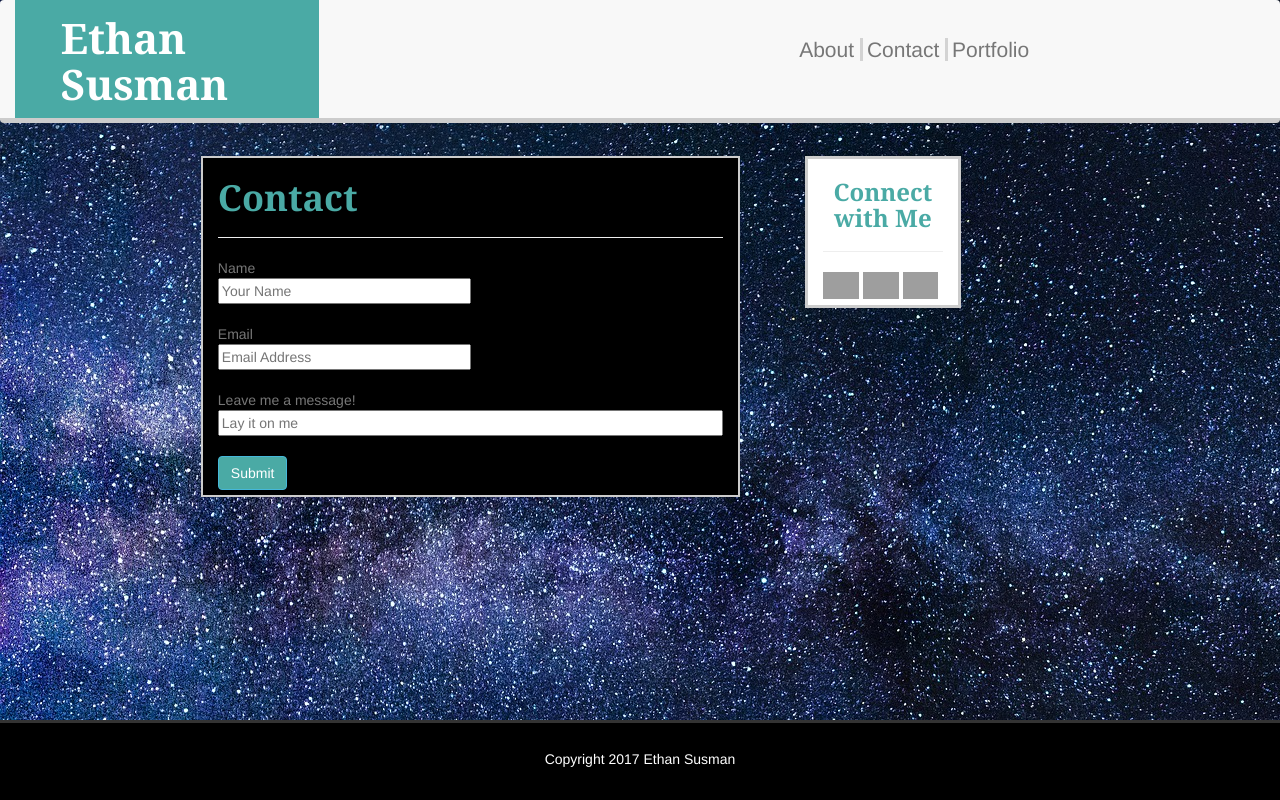
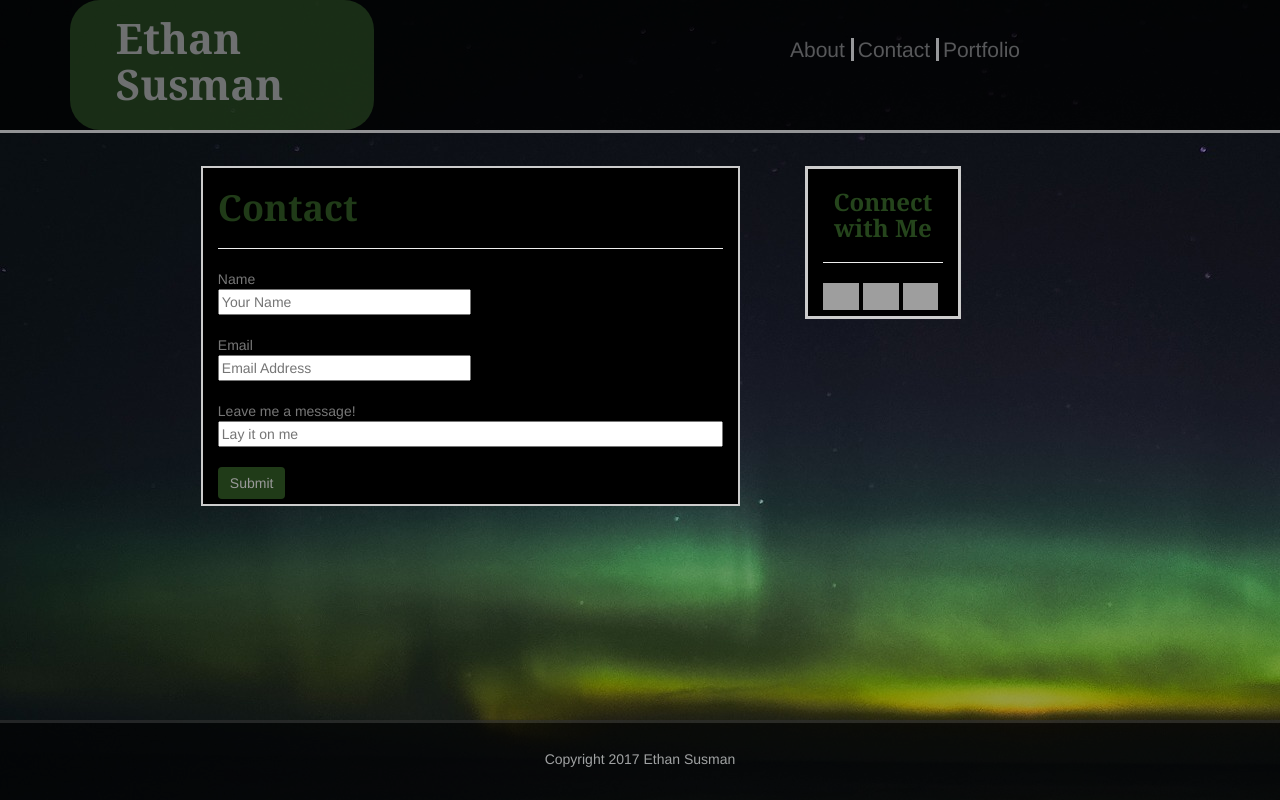
Before and after one commit to Splimis/Bootstrap-Portfolio, a plain HTML site: page contact.html in a window 1280 px wide. Drawn offline with nearby package versions, Linux system fonts and the light colour scheme; grey boxes are pictures that could not be loaded.

Commit message:
styling theme refined

```diff
--- a/Assets/restyle.css
+++ b/Assets/restyle.css
@@ -1,22 +1,26 @@
 body {
-	background-image: url(../Assets/milky.jpg);
+	background-image: url(../Assets/aurora.jpg);
 }
 
 .navbar{
-	background-image: url();
+	background-color: black;
 	border: solid;
-	border-bottom-width: 5px;
+	border-bottom-width: 3px;
 	border-left: 0;
 	border-right: 0;
 	border-top: 0;
 	border-color: #cccccc;
 	width: 100%;
+	opacity: .7;
+	border-radius: 0px;
 }
 
 .navbar-header{
-	height: 20%;
-	background-color: #4aaaa5;\
-	position: absolute;
+	height: 130px;
+	background-color: #366328;
+	border-radius: 30px;
+	opacity: .6;
+
 }
 
 #myName{
@@ -82,12 +86,13 @@ body {
 }
 
 #aboutme{
-	color: #4aaaa5;
+	color: #366328;
 	font-family: 'Georgia',
 	Times, Times New Roman, serif;
 	font-weight: bold;
 	margin-top: 4%;
 	margin-bottom: 3%;
+	opacity: .6;
 }
 
 #port{
@@ -110,7 +115,7 @@ body {
 
 #lnkbtns{
 	width: 12%;
-	background-color: white;
+	background-color: black;
 	border-width: 2px;
 	border: solid;
 	border-color: #cccccc;
@@ -119,11 +124,12 @@ body {
 }
 
 #connect{
-	color: #4aaaa5;
+	color: #366328;
 	text-align: center;
 	font-family: 'Georgia',
 	Times, Times New Roman, serif;
 	font-weight: bold;
+	opacity: .7;
 }
 
 #git{
@@ -151,6 +157,7 @@ body {
 	width: 100%;
 	height: 10%;
 	border-top: solid;
+	opacity: .6;
 
 }
 
@@ -178,7 +185,10 @@ body {
 
 #contact-submit {
 	margin-bottom: 1%;
-	background-color: #4aaaa5;
+	border-width: 0px;
+	background-color: #366328;
+	opacity: .6;
+
 }
 
 .resize{
--- a/contact.html
+++ b/contact.html
@@ -6,7 +6,7 @@
 	<title>Contact</title>
 <body>
 	<nav class="navbar navbar-default">
-  <div class="container-fluid">
+  <div class="container">
     <div class="navbar-header">
       <h1 id="myName">Ethan Susman</h1>
     </div>
@@ -23,7 +23,7 @@
   </nav>
 
 <div id= "page-center" class= "container-fluid">
-	<div class= "row">
+	<div class= "row" id= "main-content">
 
 		<div id= "about" class= "col-lg-5 col-md-4 col-sm-3 col-xs-2 col-xs-offset-1 col-sm-offset-2 col-md-offset-2">
 			<h1 id="aboutme">
```
Also changed, not shown: portfolio.html (+2 -4 lines), Assets/aurora.jpg (added).
